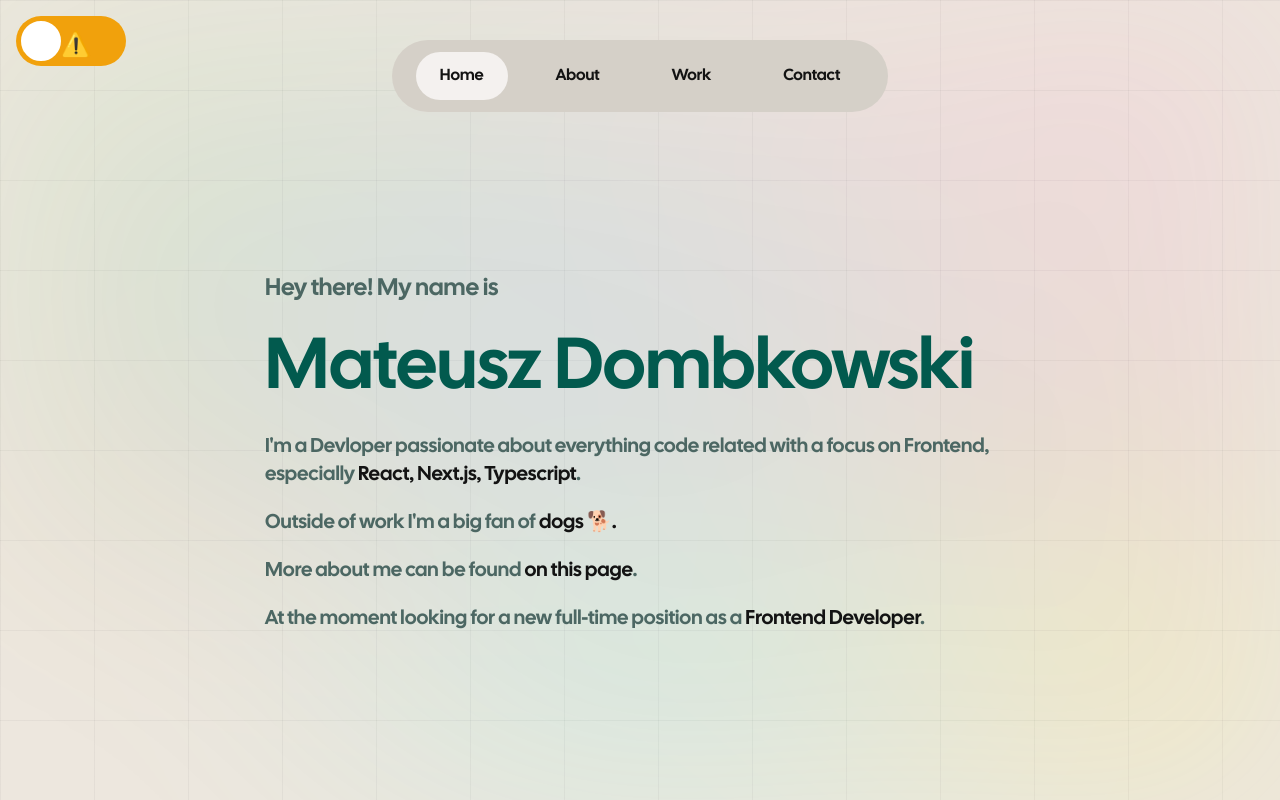
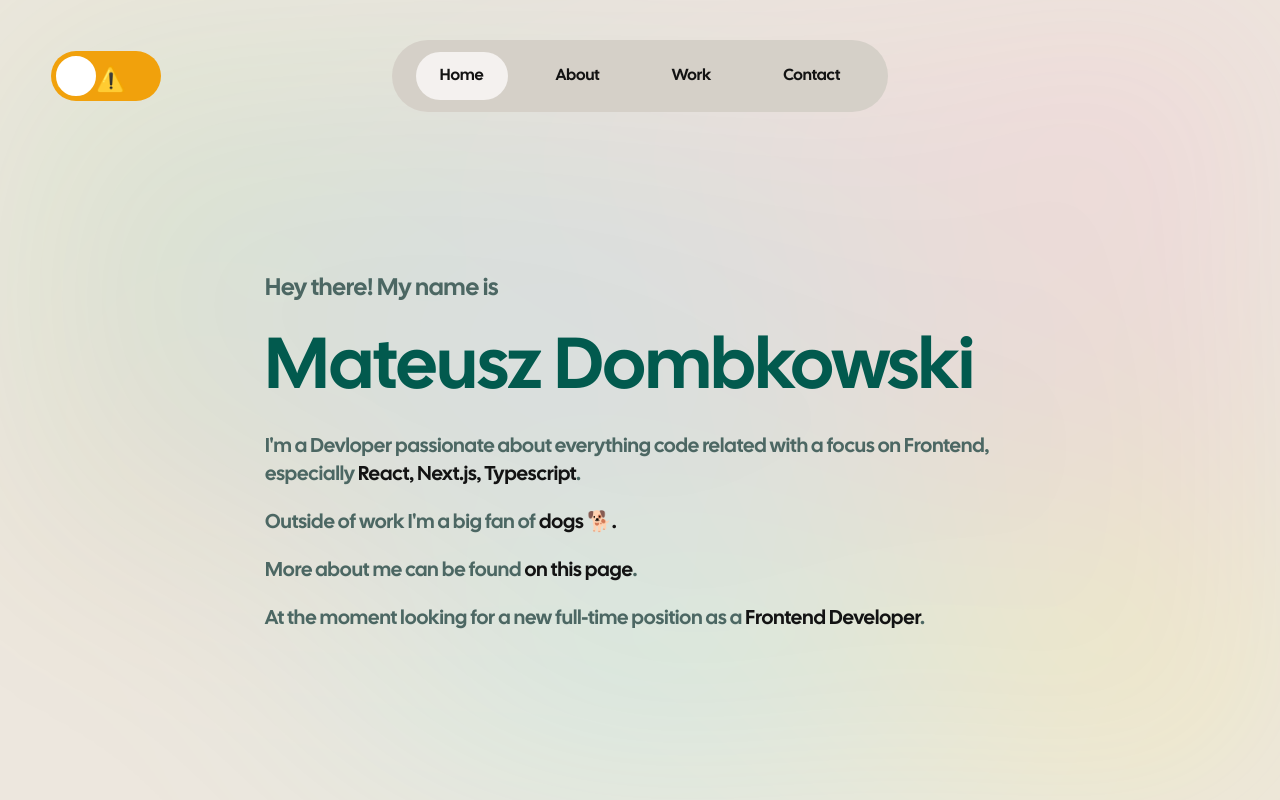
Before and after one commit to m-dombkowski/Portfolio-website, a Next.js app: page / in a window 1280 px wide. Shown: the top 800 px of the page. Built offline with nearby package versions, Linux system fonts and the light colour scheme; no server answers.

Commit message:
styles: removing "bars" from background, aligning theme button to center of navigation

```diff
--- a/src/app/components/theme/theme-button.tsx
+++ b/src/app/components/theme/theme-button.tsx
@@ -21,7 +21,7 @@ export default function ThemeButton() {
   }, []);
 
   return (
-    <div className="fixed left-4 top-4 z-[99999]">
+    <div className="fixed left-[51px] top-[51px] z-[99999]">
       <input
         type="checkbox"
         id="toggle"
--- a/src/app/layout.tsx
+++ b/src/app/layout.tsx
@@ -69,7 +69,7 @@ export default function RootLayout({
       <SmoothScroll>
         <MyThemeContextProvider>
           <ScreenSizeContext.Provider value={{ deviceType }}>
-            <body className=" text-color-text-light-mode font-calc bg-background-light transition duration-300 after:bg-bg-gradient after:fixed after:z-[-1] after:w-full after:h-full after:blur-[100px] after:saturate-[100%] after:top-0 after:opacity-10 before:bg-dbl-0 before:bg-repeat before:bg-scroll before:bg-origin-padding before:bg-clip-border before:h-full before:w-full before:bg-bars before:fixed before:z-[-1] before:bg-before before:text-[#71717112] before:bg-transparent before:transition before:duration-500 dark:bg-dark-bg dark:text-color-text-lighter">
+            <body className=" text-color-text-light-mode font-calc bg-background-light transition duration-300 after:bg-bg-gradient after:fixed after:z-[-1] after:w-full after:h-full after:blur-[100px] after:saturate-[100%] after:top-0 after:opacity-10 dark:bg-dark-bg dark:text-color-text-lighter">
               <ScrollProgressBar />
               <Navigation currentPath={path} />
               {deviceType === "desktop" && <ThemeButton />}
```
